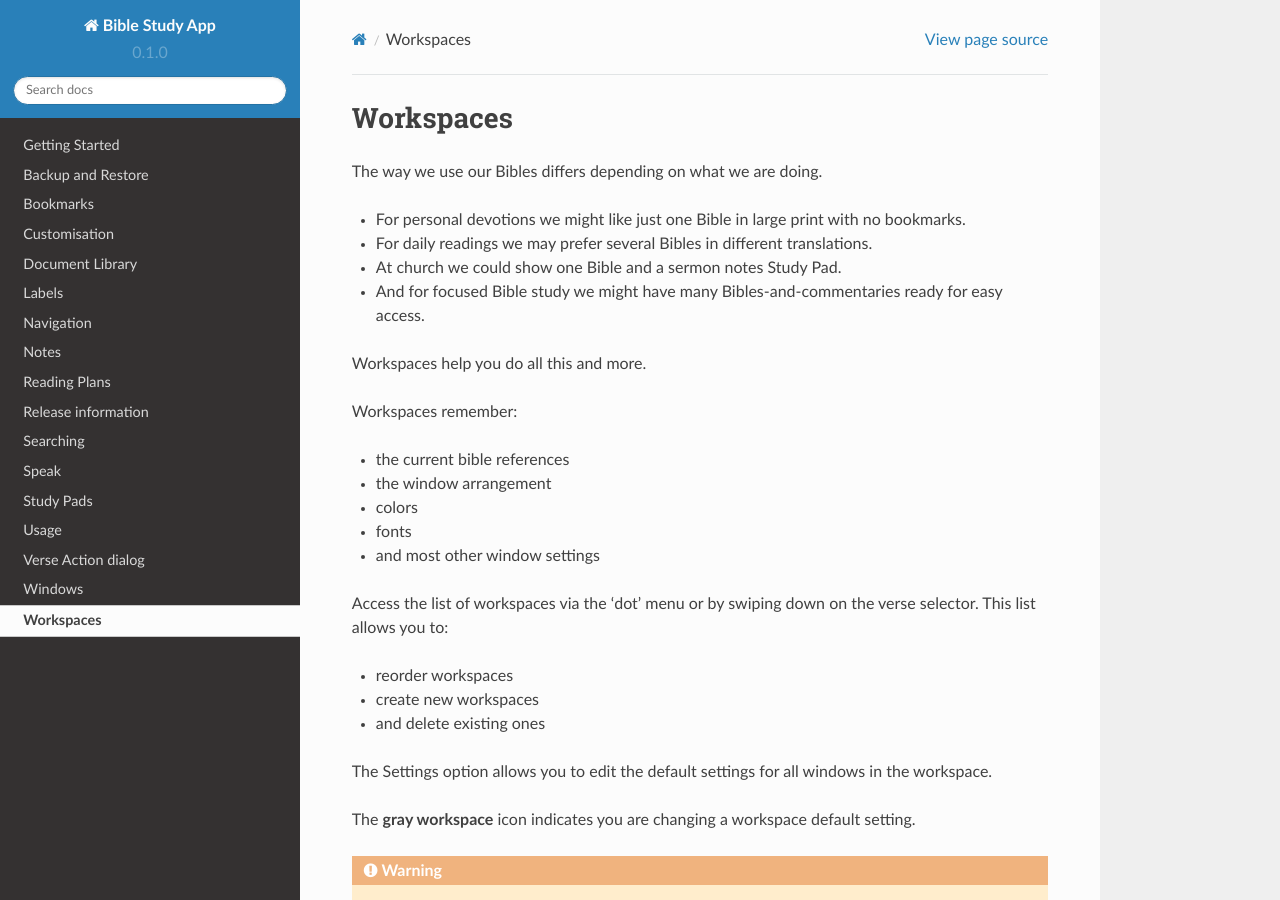
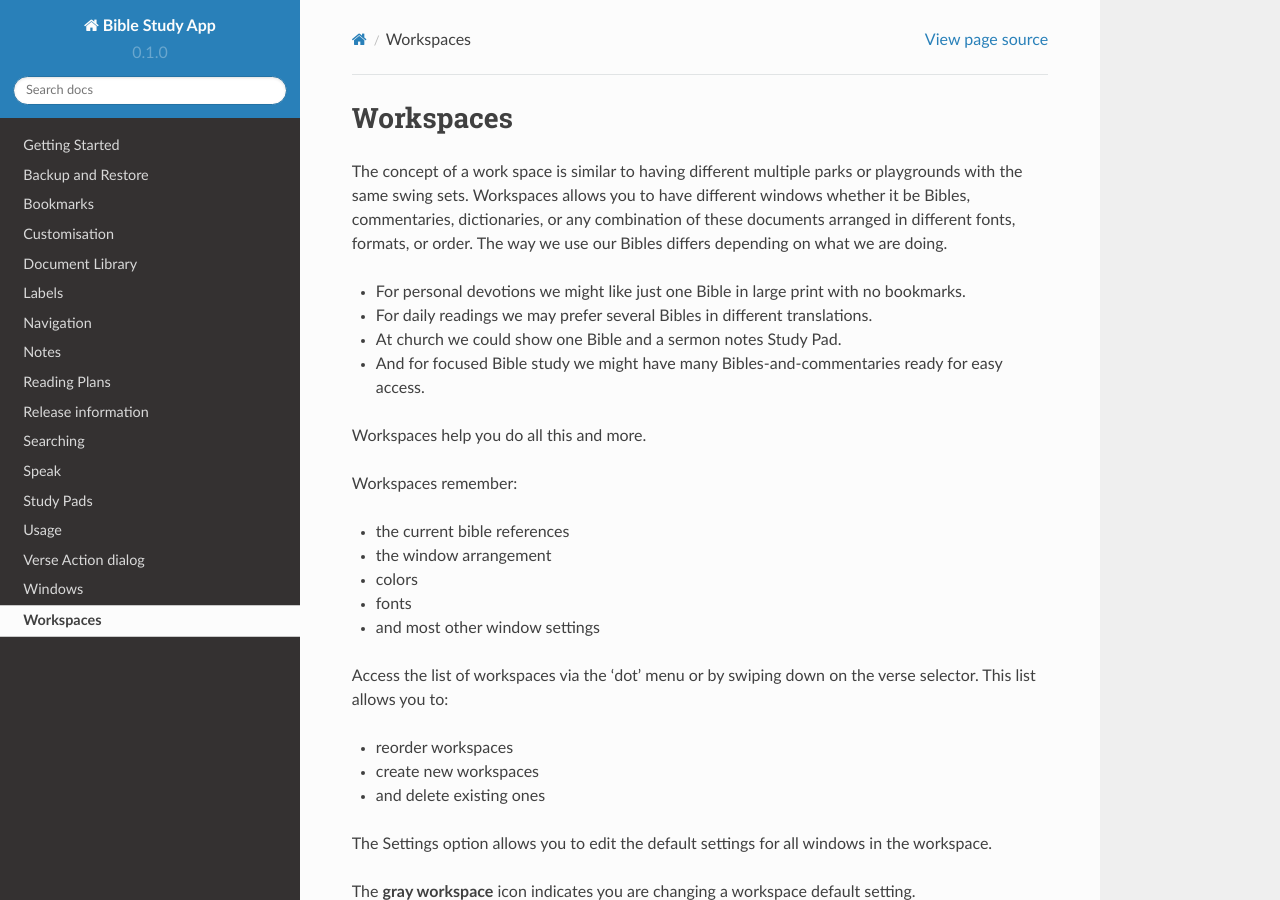
Before and after one commit to AndBible/docs, a Sphinx documentation site: the page built from docs/source/workspaces.rst, in a window 1280 px wide and 900 px high. Built offline with Sphinx 7.4.7 and the Read the Docs theme 2.0.0, drawn with Linux system fonts in a browser that asks for light colours; pages that are not in the unit, such as notebooks, are missing from menus.

Commit message:
Update workspaces.rst

```diff
--- a/docs/source/workspaces.rst
+++ b/docs/source/workspaces.rst
@@ -1,6 +1,7 @@
 Workspaces
 ==========
-
+The concept of a work space is similar to having different multiple parks or playgrounds with the same swing sets.
+Workspaces allows you to have different windows whether it be Bibles, commentaries, dictionaries, or any combination of these documents arranged in different fonts, formats, or order.
 The way we use our Bibles differs depending on what we are doing.
 
 * For personal devotions we might like just one Bible in large print with no bookmarks.
```
